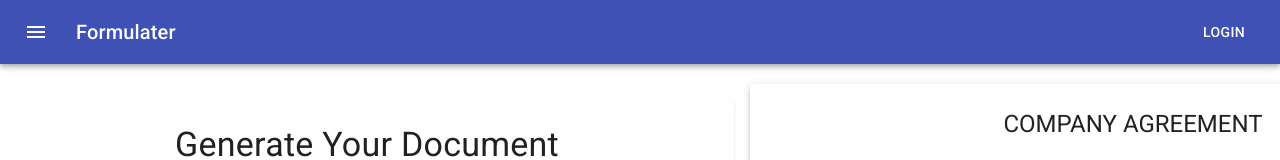
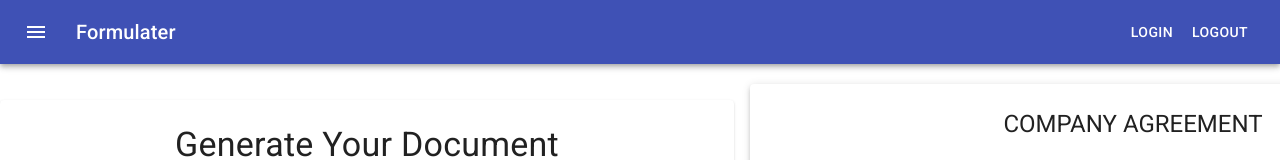
Before and after one commit to SCastanedaMunoz/Project-3, a React (Create React App) app in the folder client/: page /dashboard in a window 1280 px wide. Shown: the top 160 px of the page. Built offline with nearby package versions, Linux system fonts and the light colour scheme.

Commit message:
Added logout button

```diff
--- a/client/src/components/MaterialAppBar/index.js
+++ b/client/src/components/MaterialAppBar/index.js
@@ -1,4 +1,5 @@
 import React from 'react';
+import userAPI from "../../utils/userAPI"
 import { makeStyles } from '@material-ui/core/styles';
 import AppBar from '@material-ui/core/AppBar';
 import Toolbar from '@material-ui/core/Toolbar';
@@ -28,6 +29,15 @@ export default function MaterialAppBar() {
         history.push("/")
     }
 
+    function logoutEvent(event) {
+        event.preventDefault();
+            userAPI.logoutUser().then((req) => {
+              window.location.replace("/");
+            })
+                .catch(err => console.log(err));
+      };
+
+
     return (
         <div className={classes.root}>
                 <AppBar position="absolute">
@@ -39,6 +49,7 @@ export default function MaterialAppBar() {
                             Formulater
                         </Typography>
                     <Button color="inherit" onClick= {redirectHome}>Login</Button>
+                    <Button color="inherit" onClick={logoutEvent}>Logout</Button>
                     </Toolbar>
                 </AppBar>
         </div>
```
